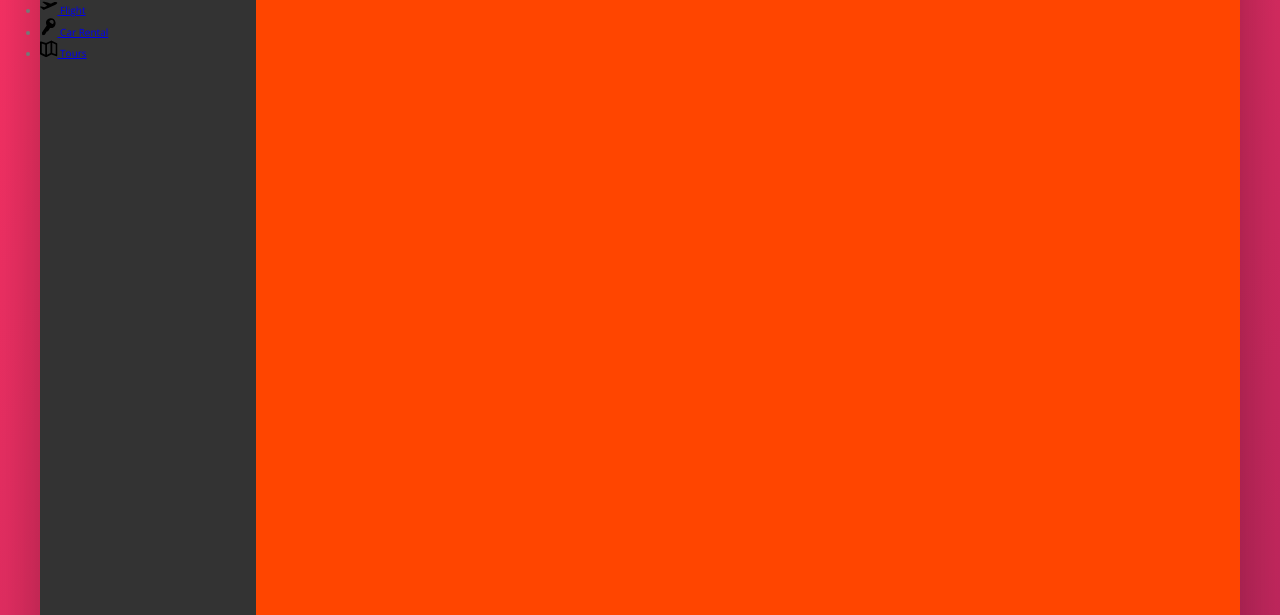
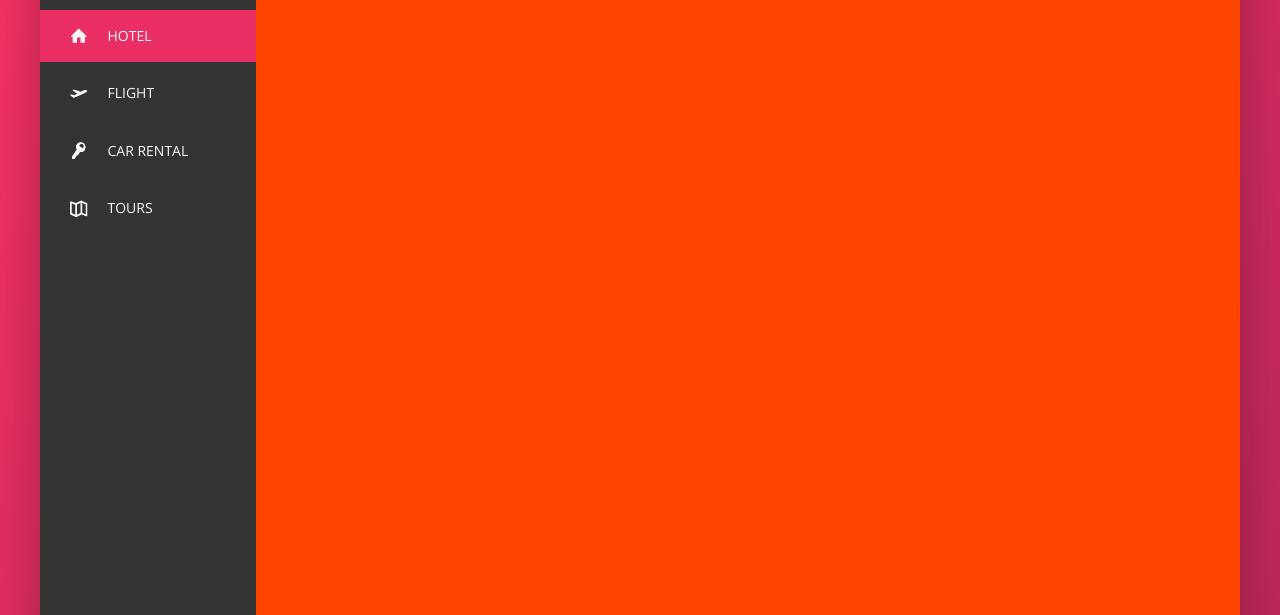
Before and after one commit to 12wollmana/Udemy-Advanced_CSS-Trillo, a website: page index.html in a window 1280 px wide. Shown: the part 185-800 px from the top of the page. Drawn offline with nearby package versions, Linux system fonts and the light colour scheme.

Commit message:
Building the Navigation Pt. 2

```diff
--- a/index.html
+++ b/index.html
@@ -51,7 +51,7 @@
             <div class="content">
                 <nav class="sidebar">
                     <ul class="side-nav">
-                        <li class="side-nav__item">
+                        <li class="side-nav__item side-nav__item--active">
                             <a href="#" class="side-nav__link">
                                 <svg class="side-nav__icon">
                                     <use xlink:href="img/sprite.svg#icon-home"></use>
--- a/sass/_components.scss
+++ b/sass/_components.scss
@@ -120,18 +120,61 @@ USER NAVIGATION
 SIDE NAVIGATION
 */
 .side-nav {
+    font-size: 1.4rem;
+    list-style: none;
+    margin-top: 3.5rem;
 
     &__item {
+        position: relative;
 
+        &:not(:last-child) {
+            margin-bottom: .5rem;
+        }
     }
 
-    &__link {
+    &__item::before {
+        content: "";
+        position: absolute;
+        top: 0;
+        left: 0;
+        height: 100%;
+        width: .3rem;
+        background-color: var(--color-primary);
+        transform: scaleY(0);
+        transition:
+            transform .2s,
+            width .4s cubic-bezier(1, 0, 0, 1) .2s,
+            background-color .1s;
+    }
 
+    &__item:hover::before,
+    &__item--active:before {
+        transform: scaleY(1);
+        width: 100%;
+    }
+
+    &__item:active::before {
+        background-color: var(--color-primary-light);
+    }
+
+    &__link:link,
+    &__link:visited {
+        color: var(--color-grey-light-1);
+        text-decoration: none;
+        text-transform: uppercase;
+        display: block;
+        padding: 1.5rem 3rem;
+        position: relative;
+        z-index: 10;
+        display: flex;
+        align-items: center;
     }
 
     &__icon {
         width: 1.75rem;
         height: 1.75rem;
+        margin-right: 2rem;
+        fill: currentColor;
     }
 }
 
```
Also changed, not shown: css/style.css.
